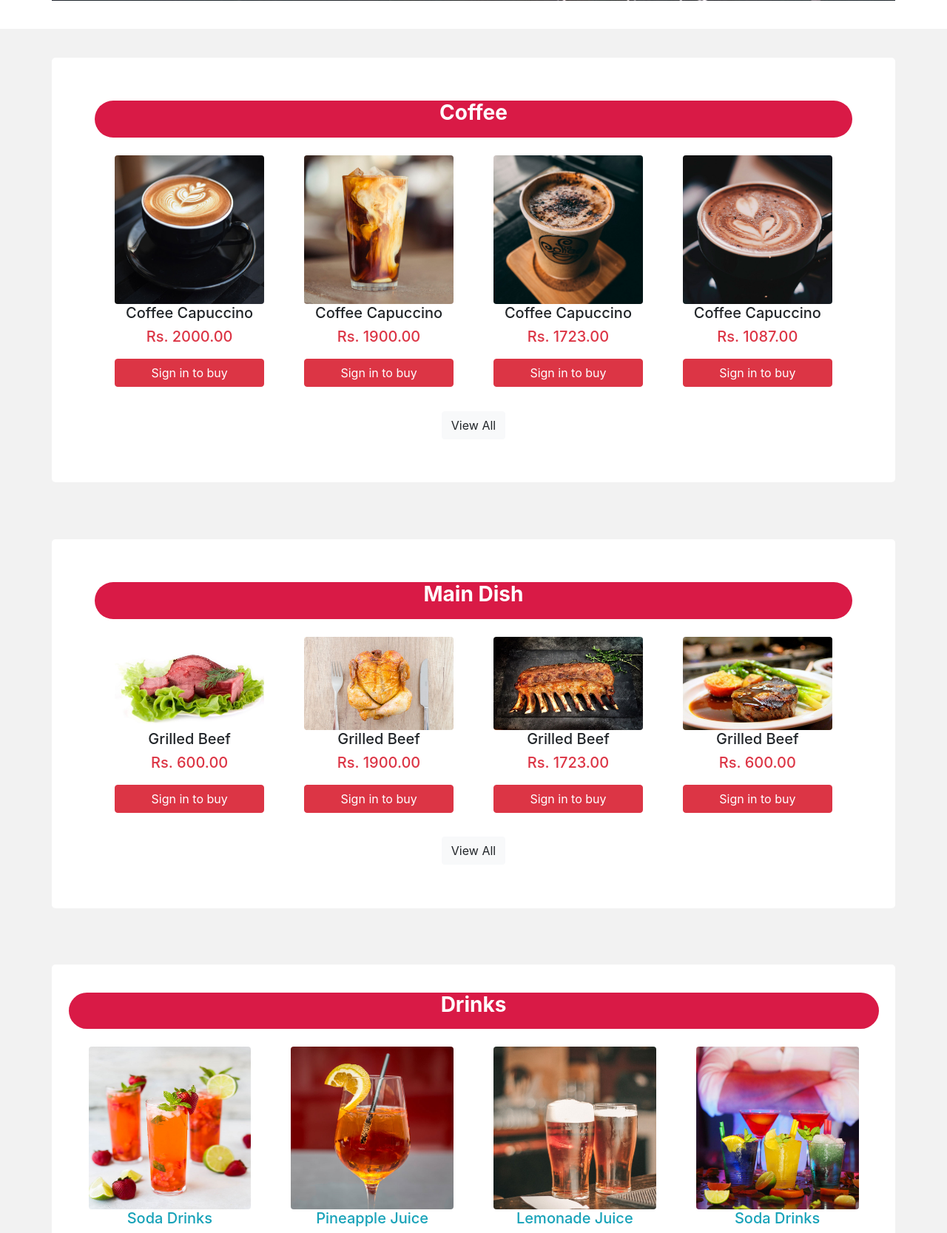
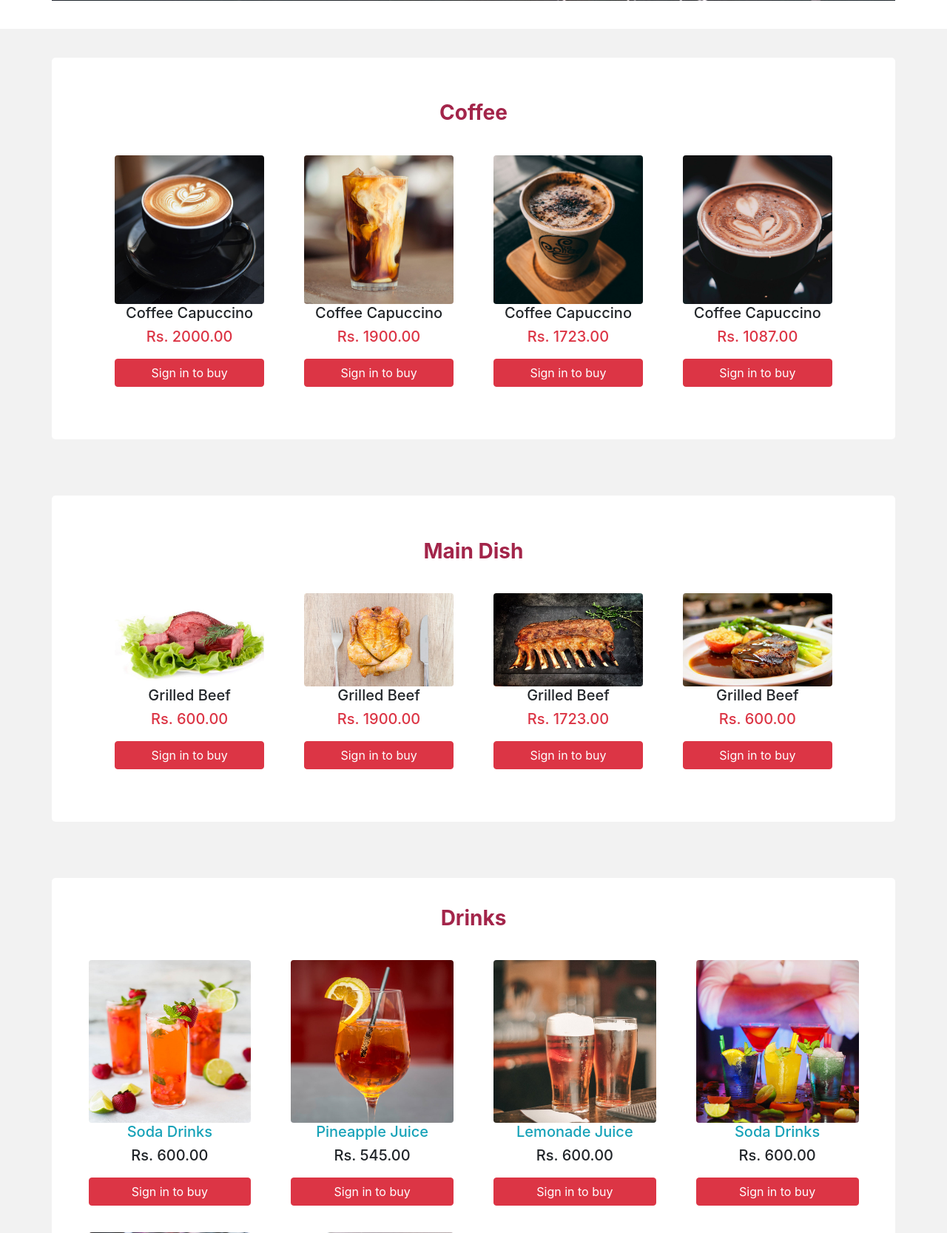
Before and after one commit to NayanaMadhuwantha/ecorner-nayanajith, a PHP site: page / in a window 1280 px wide. Shown: the part 739-2406 px from the top of the page at 74% size. Run offline with PHP 8.4, Linux system fonts and the light colour scheme; data comes from the database, SQL or seed files in the repository; some libraries are stand-ins or nearby versions.

Commit message:
some updates

```diff
--- a/in/add_cart.php
+++ b/in/add_cart.php
@@ -67,7 +67,7 @@
   <nav class="navbar sticky-top navbar-expand-lg navbar-light bg-light ">
       <span class="navbar-brand mb-0 h1"><b>Coffee Shop Store</b></span>
       <button class="navbar-toggler" type="button" data-toggle="collapse" data-target="#navbarSupportedContent"
-      aria-controls="navbarSupportedContent" aria-expanded="false" aria-label="navbar-toggler">
+      aria-controls="navbarSupportedContent" aria-expanded="false" aria-label="navbar-toggler" style="visibility: hidden;">
         <span class="navbar-toggler-icon"></span>
       </button>
 
--- a/in/payment.php
+++ b/in/payment.php
@@ -143,7 +143,7 @@
             <div class="row">
               <div class="col-md-12">
                 <div class="input-group">
-                <a href="#" class="btn btn-primary" role="button">Buy</a>
+                <a href="set_inventory.php" id="buy_btn" class="btn btn-primary" role="button">Buy</a>
                 </div>
               </div>
             </div>
@@ -189,6 +189,5 @@
       </div>
     </div>
   </div>
-
 </body>
 </html>
--- a/index.php
+++ b/index.php
@@ -142,7 +142,7 @@ $result = mysqli_query($conn, $sql);
       <div class="container">
         <div class="col-12 col-sm-12 col-md-12 col-lg-12">
           <div class="row" style="padding: 2%;">
-              <div class="col-md-12 col-lg-12" style="text-align: center; color: white; background-color:  rgb(217, 26, 70); border-radius: 25px;">
+              <div class="col-md-12 col-lg-12" style="text-align: center; color: #a3254a;">
                 <label><h3><b>Coffee</b></h3></label>
               </div>
               <div class="col-md-12 col-lg-12" >
@@ -171,9 +171,9 @@ $result = mysqli_query($conn, $sql);
                                ?>
                           </div>
               </div>
-              <div class="col-md-12 col-lg-12" style="text-align: center; padding-top: 2%;">
+              <!--<div class="col-md-12 col-lg-12" style="text-align: center; padding-top: 2%;">
                 <a href="#" class="btn btn-light">View All</a>
-              </div>
+              </div>-->
             </div>
           </div>
         </div>
@@ -186,7 +186,7 @@ $result = mysqli_query($conn, $sql);
       <div class="container">
         <div class="col-12 col-sm-12 col-md-12 col-lg-12">
           <div class="row" style="padding: 2%;">
-              <div class="col-md-12 col-lg-12" style="text-align: center; color: white; background-color:  rgb(217, 26, 70); border-radius: 25px;">
+              <div class="col-md-12 col-lg-12" style="text-align: center; color: #a3254a; ">
                 <label><h3><b>Main Dish</b></h3></label>
               </div>
               <div class="col-md-12 col-lg-12" >
@@ -215,9 +215,9 @@ $result = mysqli_query($conn, $sql);
                                ?>
                           </div>
               </div>
-              <div class="col-md-12 col-lg-12" style="text-align: center; padding-top: 2%;">
+              <!--<div class="col-md-12 col-lg-12" style="text-align: center; padding-top: 2%;">
                 <a href="#" class="btn btn-light">View All</a>
-              </div>
+              </div>-->
             </div>
           </div>
         </div>
@@ -231,7 +231,7 @@ $result = mysqli_query($conn, $sql);
 
       <div class="container">
         <div class="row">
-          <div class="col-md-12 col-lg-12" style="text-align: center; color: white; background-color:  rgb(217, 26, 70); border-radius: 25px;">
+          <div class="col-md-12 col-lg-12" style="text-align: center; color: #a3254a;">
             <label><h3><b>Drinks</b></h3></label>
           </div>
           <div class="col-md-12 col-lg-12" >
@@ -260,9 +260,9 @@ $result = mysqli_query($conn, $sql);
                            ?>
                       </div>
           </div>
-          <div class="col-md-12 col-lg-12" style="text-align: center; padding-top: 2%;">
+          <!--<div class="col-md-12 col-lg-12" style="text-align: center; padding-top: 2%;">
             <a href="#" class="btn btn-light">View All</a>
-          </div>
+          </div>-->
         </div>
       </div>
   </div>
@@ -272,7 +272,7 @@ $result = mysqli_query($conn, $sql);
 
       <div class="container">
         <div class="row">
-          <div class="col-md-12 col-lg-12" style="text-align: center; color: white; background-color:  rgb(217, 26, 70); border-radius: 25px;">
+          <div class="col-md-12 col-lg-12" style="text-align: center; color: #a3254a;">
             <label><h3><b>Desserts</b></h3></label>
           </div>
           <div class="col-md-12 col-lg-12" >
@@ -302,9 +302,9 @@ $result = mysqli_query($conn, $sql);
                            ?>
                       </div>
           </div>
-          <div class="col-md-12 col-lg-12" style="text-align: center; padding-top: 2%;">
+          <!--<div class="col-md-12 col-lg-12" style="text-align: center; padding-top: 2%;">
             <a href="#" class="btn btn-light">View All</a>
-          </div>
+          </div>-->
         </div>
       </div>
   </div>
```
Also changed, not shown: in/index.php (+12 -12 lines), in/set_inventory.php (added, +36 -0 lines), readme.md.
